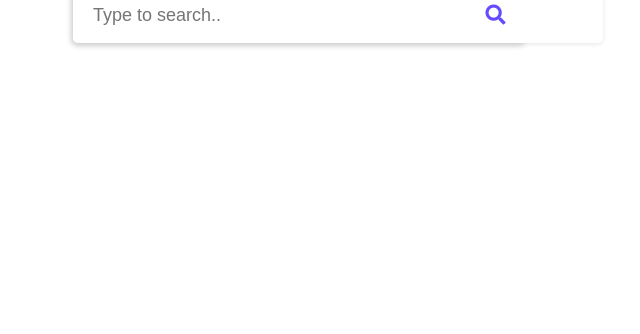
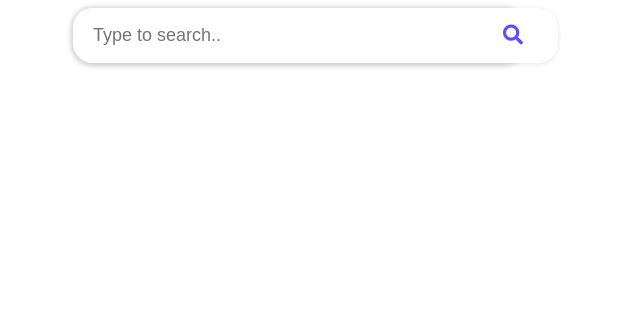
Before and after one commit to AymanGosh/Google-Search-Autocomplete-Trie, a plain HTML site: page index.html in a window 1280 px wide. Shown: the part 466-800 px from the top of the page, without its empty margins (342-982 px from the left). Drawn offline with Linux system fonts and the light colour scheme.

Commit message:
add some css

```diff
--- a/style.css
+++ b/style.css
@@ -1,5 +1,6 @@
 .imgClass {
   margin-left: 100px;
+  margin-bottom: 20px;
 }
 
 .wrapper {
@@ -9,16 +10,16 @@
 .wrapper .search-input {
   background: #fff;
   width: 100%;
-  border-radius: 5px;
+  border-radius: 20px;
   position: relative;
   box-shadow: 0px 1px 5px 3px rgba(0, 0, 0, 0.12);
 }
 .search-input input {
   height: 55px;
-  width: 100%;
+  width: 90%;
   outline: none;
   border: none;
-  border-radius: 5px;
+  border-radius: 20px;
   padding: 0 60px 0 20px;
   font-size: 18px;
   box-shadow: 0px 1px 5px rgba(0, 0, 0, 0.1);
@@ -42,7 +43,7 @@
   list-style: none;
   padding: 8px 12px;
   display: none;
-  width: 100%;
+  width: 80%;
   cursor: default;
   border-radius: 3px;
 }
@@ -57,7 +58,7 @@
   right: 0px;
   top: 0px;
   height: 55px;
-  width: 55px;
+  /* width: 20px; */
   text-align: center;
   line-height: 55px;
   font-size: 20px;
```
Also changed, not shown: index.html (+1 -7 lines).
